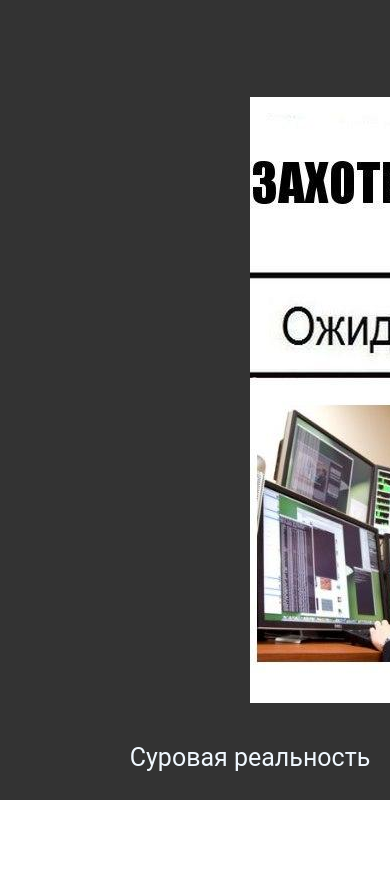
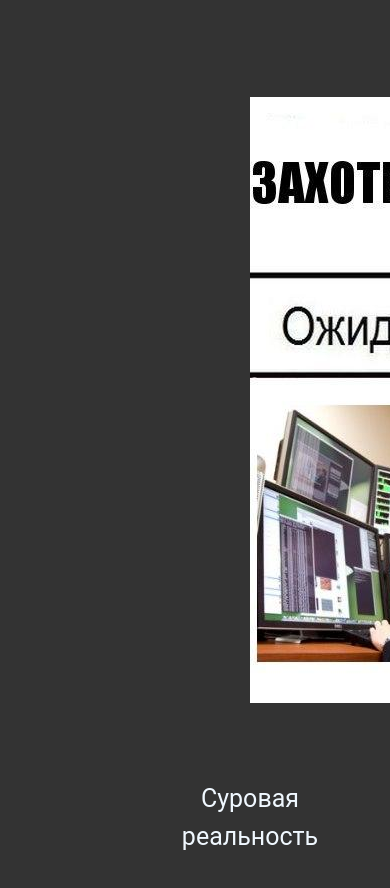
Before and after one commit to al-bertes/cssMemSlider, a website: page cssMemSlider/index.html in a window 390 px wide. Shown: the top 888 px of the page. Before the commit the page ends 844 px from the top, so only its background shows below. Drawn offline with Linux system fonts and the light colour scheme.

Commit message:
feat: реализация адаптива

```diff
--- a/cssMemSlider/css/style.css
+++ b/cssMemSlider/css/style.css
@@ -13,7 +13,7 @@
     line-height: 1.5;
   }
 
-  .wrapper {
+  .slider {
       margin-left: auto;
       margin-right: auto;
     height: 800px;
@@ -27,11 +27,11 @@
     justify-content: center;
     background-color: #333;
   }
-
+  @media screen and (min-width: 768px){
   .slider__nav:first-child {
       margin-left: 600px;
   }
-
+}
   .slider__nav {
 
     width: 12px;
@@ -117,3 +117,17 @@
       box-shadow: 0 0 0 0 #333, 0 0 0 0 rgba(51, 51, 51, 0);
     }
   }
+
+  @media screen and (min-width: 320px) and (max-width: 767px) {
+    .description {
+        margin-top: 860px;
+       position: fixed;
+        overflow: visible;
+      }
+
+    .wrapper {
+      background-color: #333;
+      height: 900px;
+      width: 1200px;
+    }
+  }
--- a/cssMemSlider/index.html
+++ b/cssMemSlider/index.html
@@ -11,6 +11,7 @@
 <body>
 
 <div class="wrapper">
+    <div class="slider">
     <input type="radio" name="slider" title="slide1" checked="checked" class="slider__nav"/>
     <input type="radio" name="slider" title="slide2" class="slider__nav"/>
     <input type="radio" name="slider" title="slide3" class="slider__nav"/>
@@ -33,7 +34,7 @@
         <p class="description">Ни кто не забыт ни что не забыто</p>
       </div>
     </div>
-
+    </div>
   </div>
 </body>
 </html>
```
